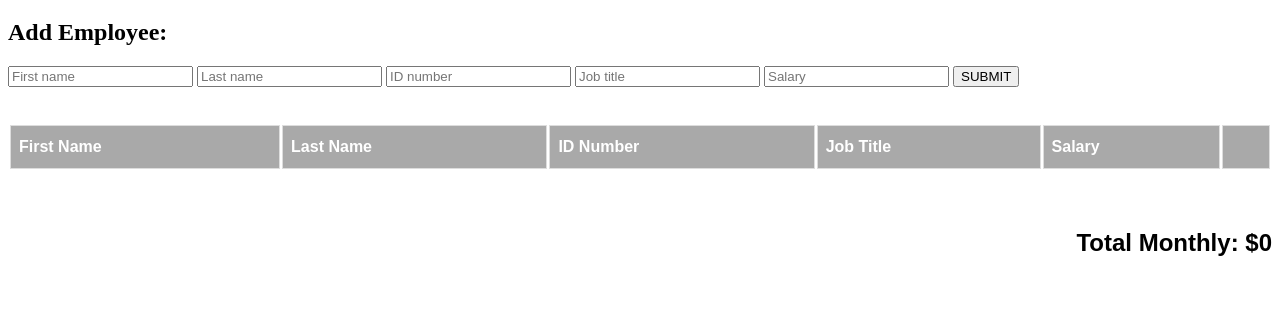
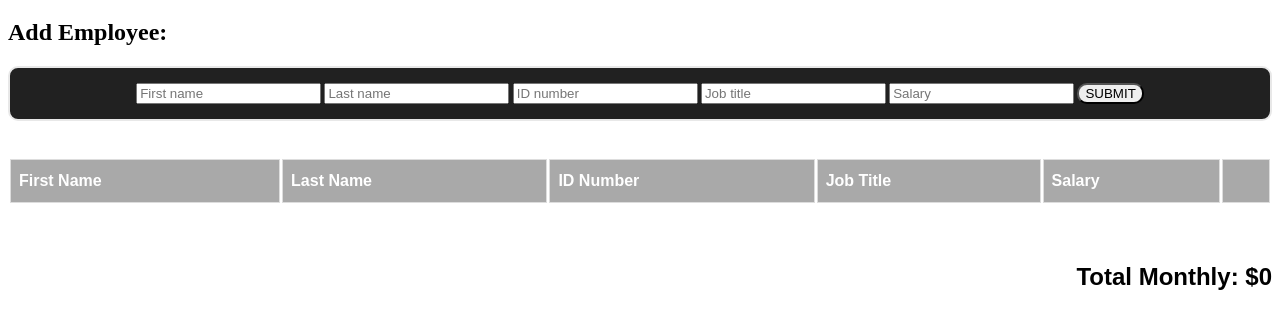
Before and after one commit to mikeflintrop/weekend-jquery-salary-calculator2, a plain HTML site: page index.html in a window 1280 px wide. Shown: the part 61-390 px from the top of the page. Drawn offline with Linux system fonts and the light colour scheme.

Commit message:
continued to up syles for layout/buttons

```diff
--- a/index.html
+++ b/index.html
@@ -21,7 +21,7 @@
 
         <h2>Add Employee:</h2>
 
-        <div class="inputs">
+        <div class="input">
             <input type="text" placeholder="First name" id="firstName"/>
             <input type="text" placeholder="Last name" id="lastName"/>
             <input type="number" placeholder="ID number" id="idNumber"/>
--- a/style.css
+++ b/style.css
@@ -19,9 +19,13 @@ td, th {
     padding: 8px;
 }
 
-tr:nth-child(even){background-color: #f2f2f2;}
+tr:nth-child(even) {
+    background-color: #f2f2f2;
+}
 
-tr:hover {background-color: #ddd;}
+tr:hover {
+    background-color: #ddd;
+}
 
 th {
     padding-top: 12px;
@@ -31,6 +35,28 @@ th {
     color: white;
 }
 
+button {
+    border-radius: 10px;
+}
 button:hover {
     background-color: lightsteelblue;
+    cursor: pointer;
+    box-shadow: 0 10px 20px rgba(0, 0, 0, 0.2);
 }
+
+.input {
+    border: 2px solid #e8e8e8;
+    padding: 15px;
+    border-radius: 10px;
+    background-color: #212121;
+    font-size: small;
+    font-weight: bold;
+    text-align: center;
+}
+
+.input:focus {
+    outline-color: white;
+    background-color: #212121;
+    color: #e8e8e8;
+    box-shadow: 5px 5px #888888;
+}
```
